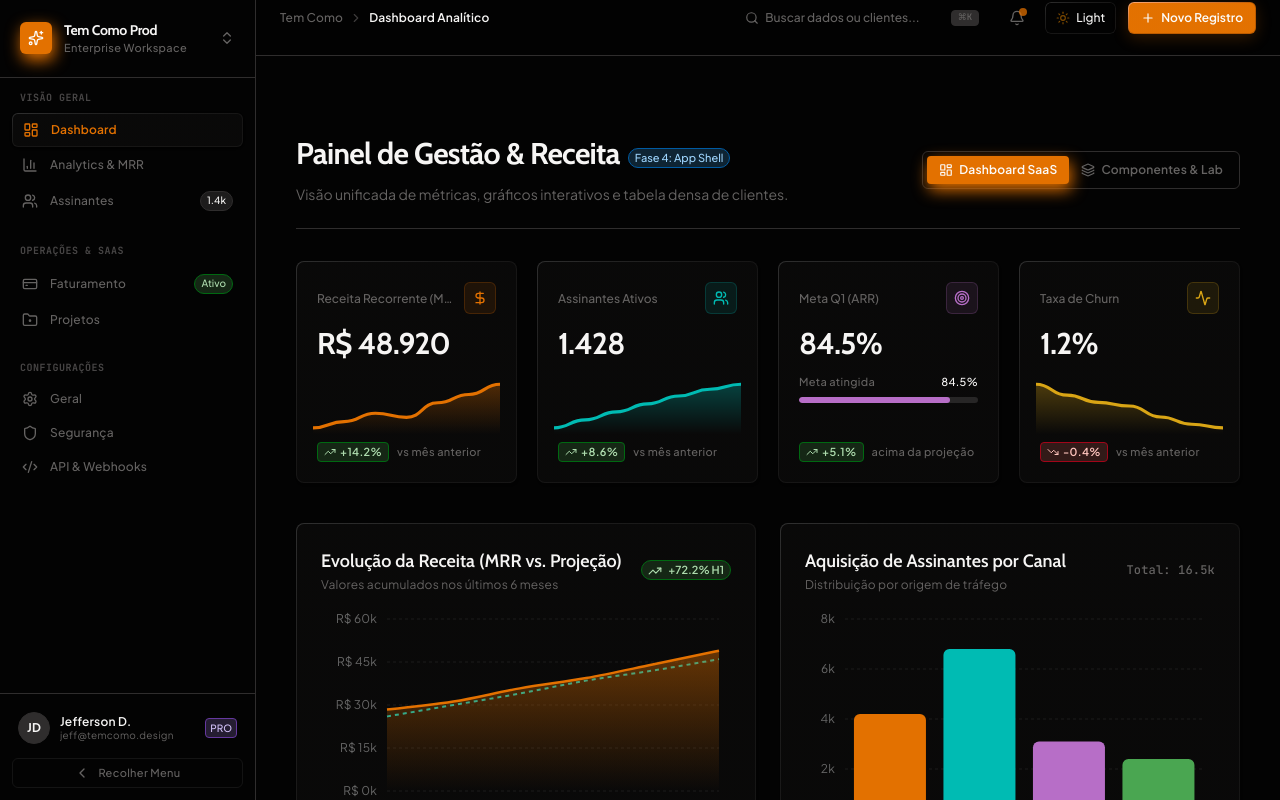
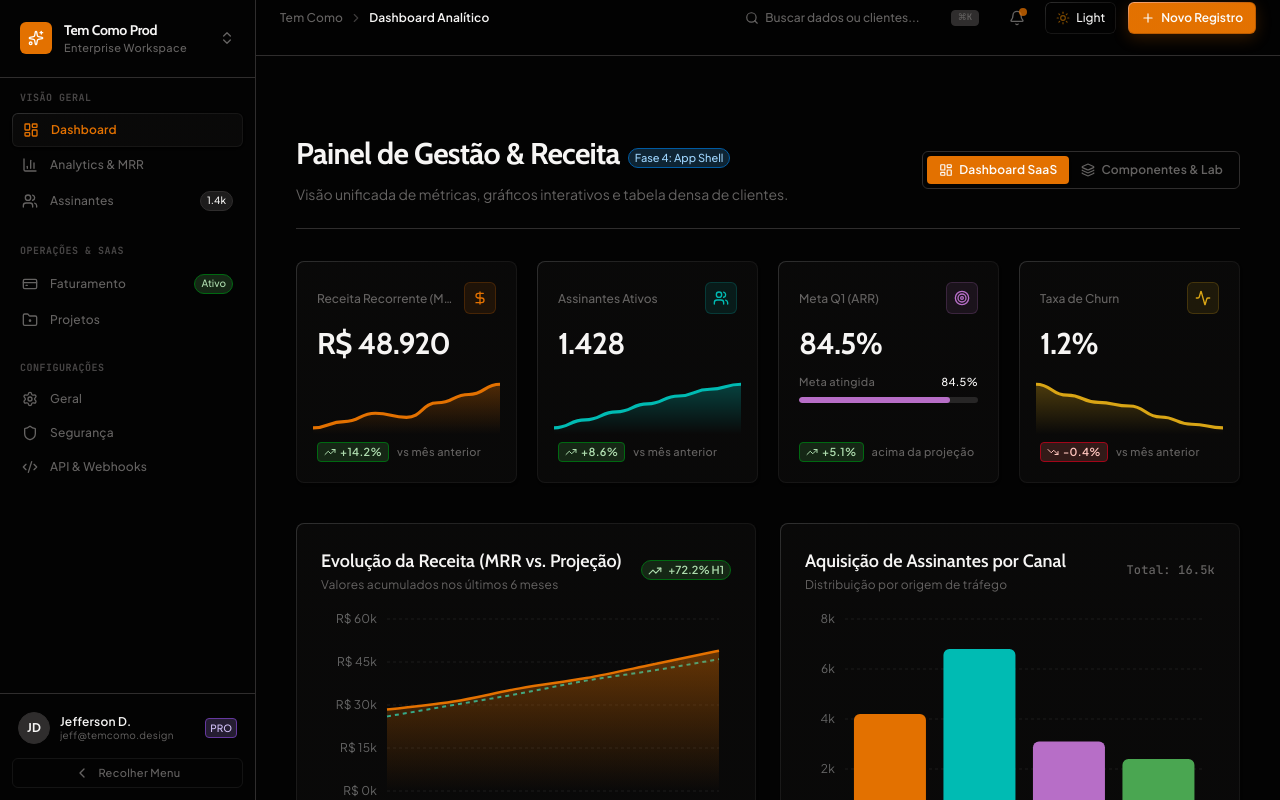
Before and after one commit to jeffdomingos/Joinha_DS, a React (Vite) app: page / in a window 1280 px wide. Built offline with nearby package versions, Linux system fonts and the light colour scheme.

Commit message:
style: remove unnecessary brand glow from regular UI controls and codify strict rule in design-system.md

```diff
--- a/src/App.tsx
+++ b/src/App.tsx
@@ -262,7 +262,7 @@ function App() {
             className={cn(
               "flex items-center gap-1.5 px-3 py-1.5 rounded-(--tc-radius-sm) text-xs font-semibold transition-all cursor-pointer",
               viewMode === "dashboard"
-                ? "bg-primary text-primary-foreground shadow-(--tc-shadow-glow)"
+                ? "bg-primary text-primary-foreground shadow-sm"
                 : "text-muted-foreground hover:text-foreground"
             )}
           >
@@ -275,7 +275,7 @@ function App() {
             className={cn(
               "flex items-center gap-1.5 px-3 py-1.5 rounded-(--tc-radius-sm) text-xs font-semibold transition-all cursor-pointer",
               viewMode === "components"
-                ? "bg-primary text-primary-foreground shadow-(--tc-shadow-glow)"
+                ? "bg-primary text-primary-foreground shadow-sm"
                 : "text-muted-foreground hover:text-foreground"
             )}
           >
--- a/src/components/layout/header.tsx
+++ b/src/components/layout/header.tsx
@@ -152,7 +152,7 @@ export function Header({
             variant="primary"
             size="sm"
             onClick={onNewAction}
-            className="h-8 px-3 text-xs flex items-center gap-1.5 cursor-pointer font-semibold shadow-(--tc-shadow-glow)"
+            className="h-8 px-3 text-xs flex items-center gap-1.5 cursor-pointer font-semibold"
           >
             <Plus className="w-3.5 h-3.5" />
             <span className="hidden sm:inline">Novo Registro</span>
--- a/src/components/layout/sidebar.tsx
+++ b/src/components/layout/sidebar.tsx
@@ -122,8 +122,8 @@ export function Sidebar({
                 collapsed && "justify-center px-1"
               )}
             >
-              {/* Brand Avatar with Glow */}
-              <div className="w-8 h-8 rounded-(--tc-radius-md) bg-primary flex items-center justify-center text-primary-foreground font-bold font-display shadow-(--tc-shadow-glow) shrink-0">
+              {/* Brand Avatar */}
+              <div className="w-8 h-8 rounded-(--tc-radius-md) bg-primary flex items-center justify-center text-primary-foreground font-bold font-display shrink-0">
                 <Sparkles className="w-4 h-4 text-primary-foreground" />
               </div>
 
```
Also changed, not shown: 1 other file (tests, documents, lock files or other folders).
